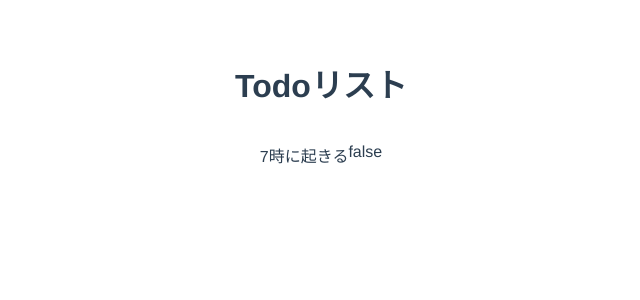
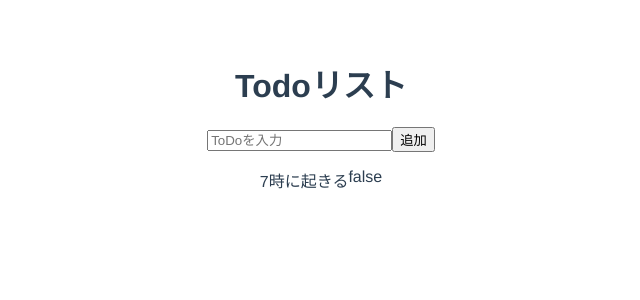
Before and after one commit to watsuyo/vue-sample-todo-app, a Vue app: page / in a window 1280 px wide. Shown: the top 300 px of the page, without its empty margins (319-959 px from the left). Built offline with nearby package versions, Linux system fonts and the light colour scheme.

Commit message:
add new todo

```diff
--- a/src/views/Index.vue
+++ b/src/views/Index.vue
@@ -1,6 +1,8 @@
 <template>
   <div>
     <h1>Todoリスト</h1>
+    <input type="text" v-model="newTitle" placeholder="ToDoを入力" />
+    <button v-on:click="addTodo">追加</button>
     <TodoItemList class="todo-item-list" :todoList="todoList" />
   </div>
 </template>
@@ -12,9 +14,26 @@ export default {
   components: {
     TodoItemList
   },
-
+  methods: {
+    addTodo: function() {
+      this.todoList.push({
+        uid: this.getUniqueStr(),
+        title: this.newTitle,
+        isDone: false,
+        createdAt: new Date()
+      })
+      this.newTitle = ''
+    },
+    getUniqueStr: function() {
+      return (
+        new Date().getTime().toString(16) +
+        Math.floor(1000 * Math.random()).toString(16)
+      )
+    }
+  },
   data() {
     return {
+      newTitle: '',
       todoList: [
         {
           uid: 'bp0m4jl4a08',
```
